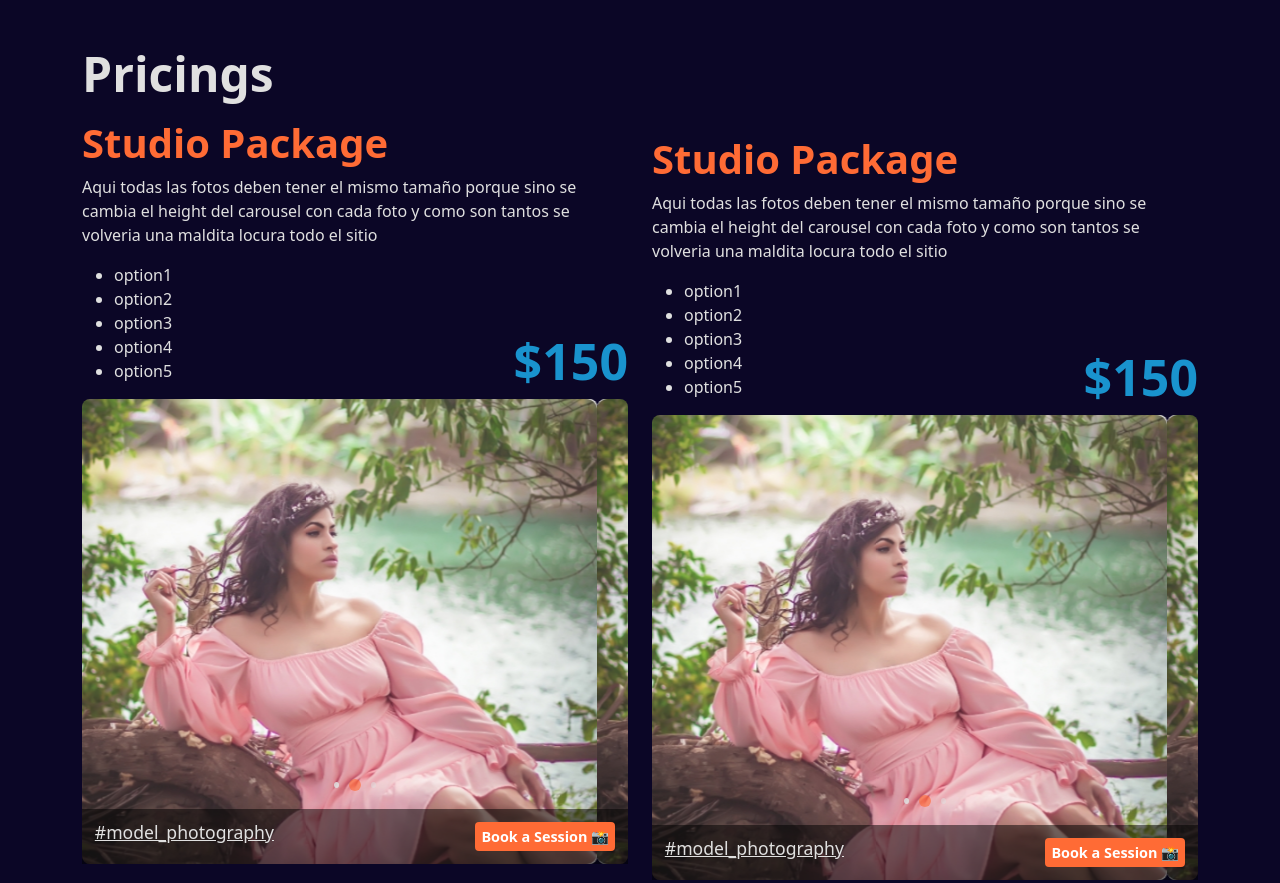
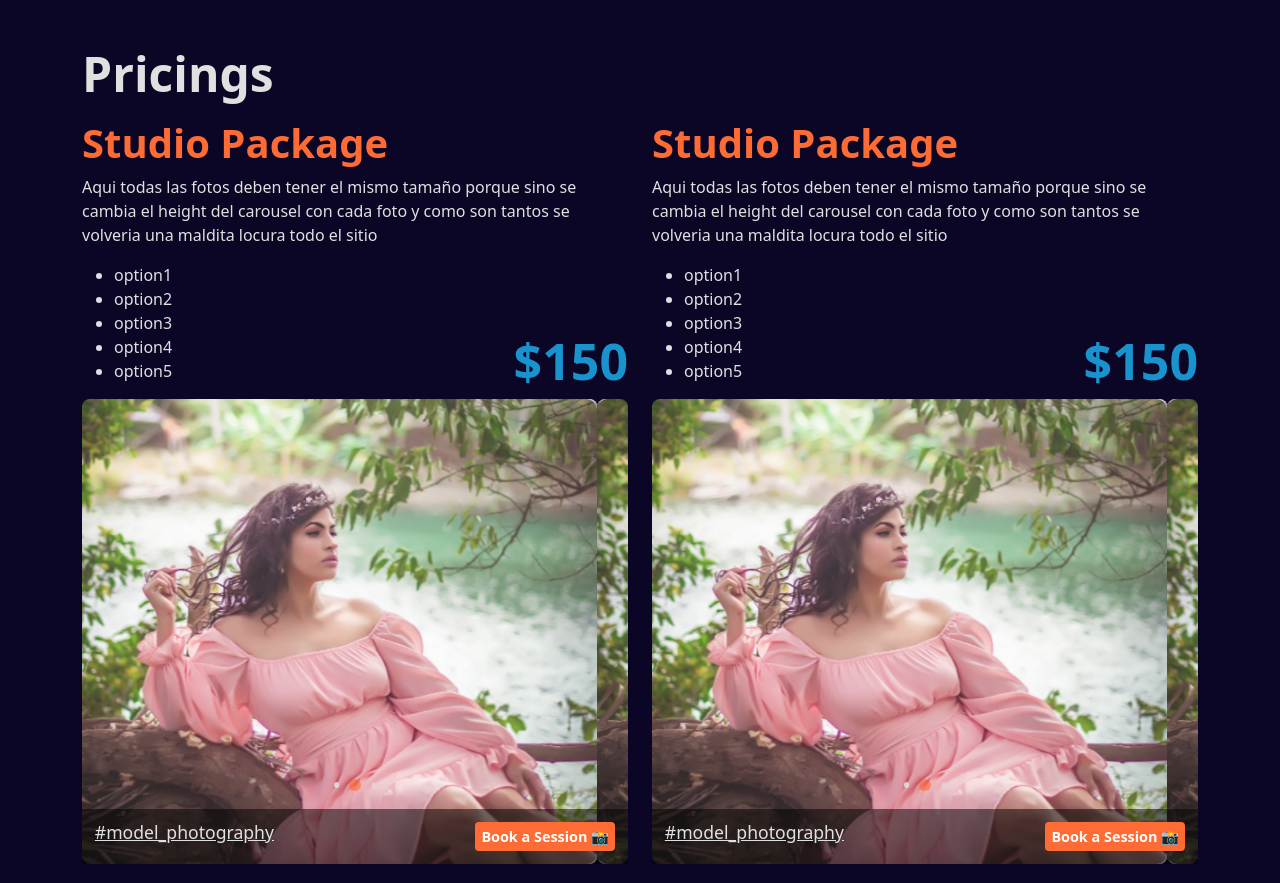
Before and after one commit to fgbyte/mai.photo, a website: page dist/index.html in a window 1280 px wide. Shown: the part 1483-2366 px from the top of the page. Drawn offline with Linux system fonts and the light colour scheme.

Commit message:
1rst bug correction

```diff
--- a/dist/index.html
+++ b/dist/index.html
@@ -228,7 +228,7 @@
                 </div>
             </div>
             <div class="col-12 col-md-6">
-                <div class="pricings__card mt-4">
+                <div class="pricings__card mt-4 mt-md-2 mt-lg-2">
                     <div class="card__text">
                         <h2>Studio Package</h2>
                         <p>Aqui todas las fotos deben tener el mismo tamaño porque sino se cambia el height del carousel
```
